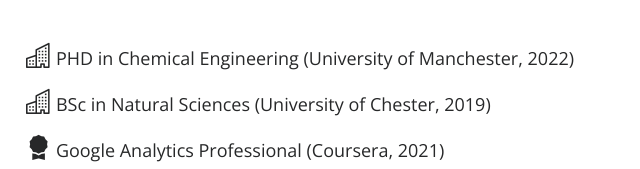
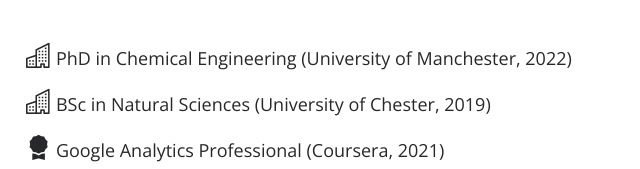
Before and after one commit to Rob-the-Analyst/Portfolio, a plain HTML site: page index.html in a window 1280 px wide. Shown: the part 731-900 px from the top of the page, 311-951 px from the left. Drawn offline with nearby package versions, Linux system fonts and the light colour scheme.

Commit message:
Add files via upload

```diff
--- a/index.html
+++ b/index.html
@@ -100,7 +100,7 @@
           </div>
 
                 <ul><br>
-                  <p style="line-height: 43px;"><i class="bi bi-building"style="font-size: 140%;"></i> PHD in Chemical Engineering (University of Manchester, 2022)</strong></li><br>
+                  <p style="line-height: 43px;"><i class="bi bi-building"style="font-size: 140%;"></i> PhD in Chemical Engineering (University of Manchester, 2022)</strong></li><br>
                   <p style="line-height: 43px;"><i class="bi bi-building"style="font-size: 140%;"></i> BSc in Natural Sciences (University of Chester, 2019)</strong></li><br>
                   <p style="line-height: 43px;"><i class="bi bi-award-fill"style="font-size: 140%;"></i> Google Analytics Professional (Coursera, 2021)</strong></li>
                   <p style="line-height: 43px;"><i class="bi bi-award-fill"style="font-size: 140%;"></i> IBM Data Analytics Professional (Coursera, 2021)</strong></li><br>
```
